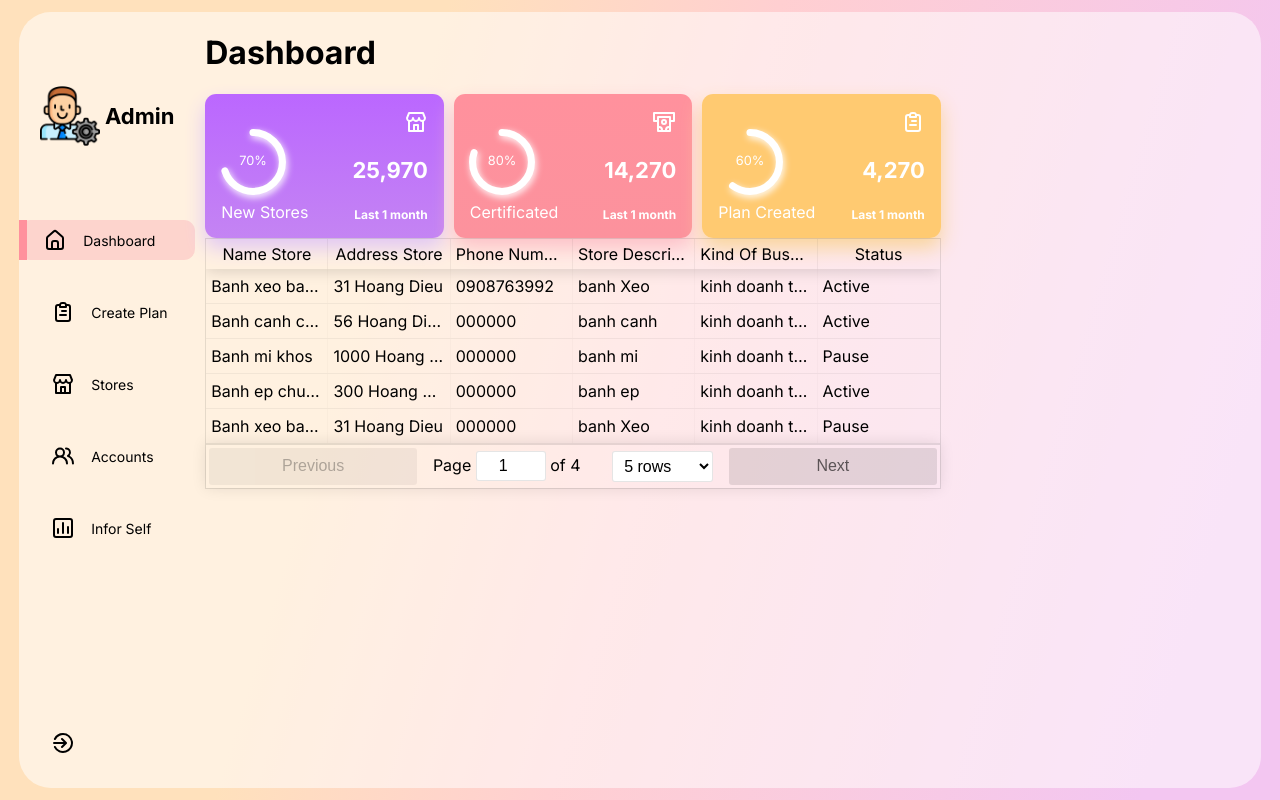
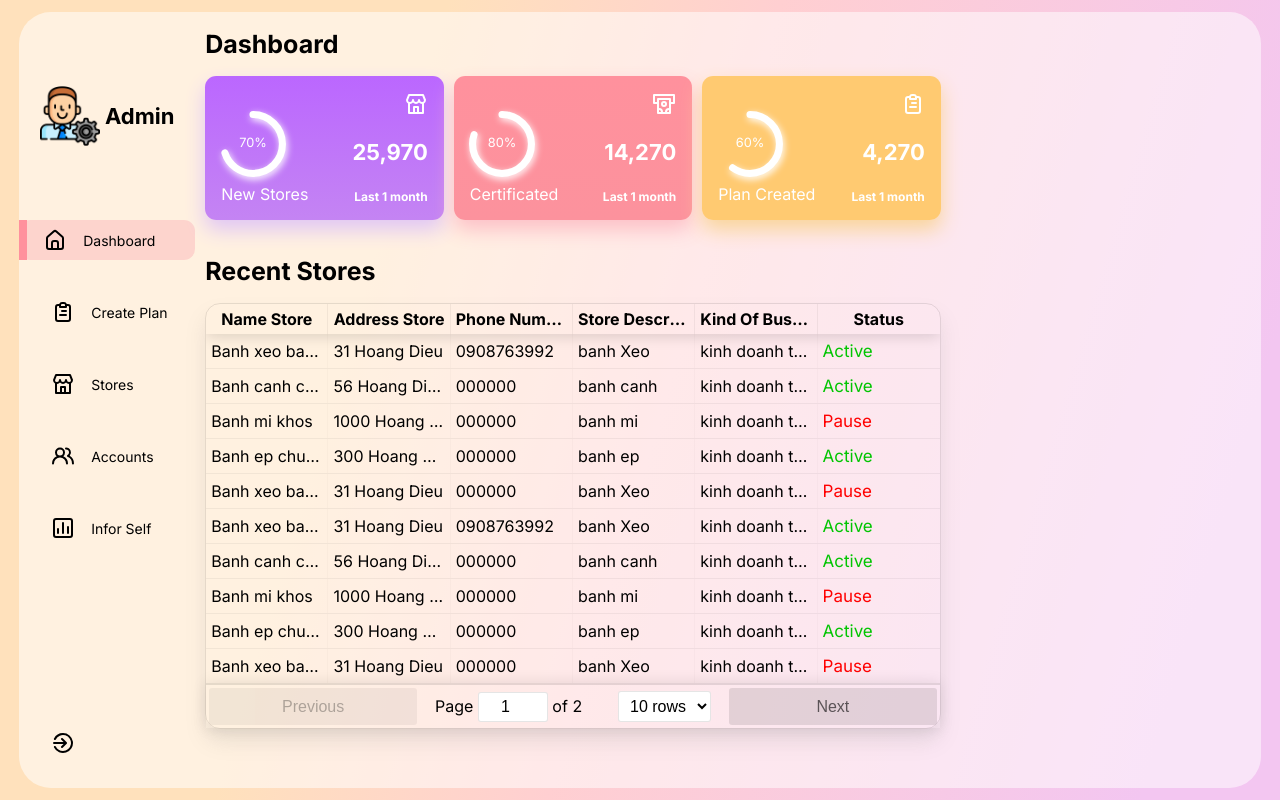
Before and after one commit to leminhduy1912/PBLfinal, a React (Create React App) app: page / in a window 1280 px wide. Shown: the top 800 px of the page. Built offline with nearby package versions, Linux system fonts and the light colour scheme.

Commit message:
adminDashboard

```diff
--- a/src/App.css
+++ b/src/App.css
@@ -9,6 +9,81 @@
   --boxShadow: 0px 19px 60px rgb(0 0 0 / 8%);
   --smboxShadow: -79px 51px 60px rgba(0, 0, 0, 0.08);
   --activeItem: #f799a354;
+}
+:root {
+  --yellow: linear-gradient(180deg, #F8D49A -146.42%, #FAD79D -46.42%);
+  --orange: #fca61f;
+  --black: #242d49;
+  --gray: #788097;
+  --purple: linear-gradient(180deg, #BB67FF 0%, #C484F3 100%);
+  --pink: #FF919D;
+  --glass: rgba(255, 255, 255, 0.54);
+  --boxShadow: 0px 19px 60px rgb(0 0 0 / 8%);
+  --smboxShadow: -79px 51px 60px rgba(0, 0, 0, 0.08);
+  --activeItem: #f799a354;
+}
+
+.Sidebar{
+  display: flex;
+  flex-direction: column;
+  position: relative;
+  padding-top: 4rem;
+  transition: all ;
+
+}
+
+.logo{
+  display: flex;
+  height: 5rem;
+
+  font-weight: bold;
+  font-size: 22px;
+  justify-content: center;
+  align-items: center;
+}
+.logo>img{
+  width: 60px;
+  height: 60px;
+}
+.logo>span {
+  padding-left: 5px;
+}
+
+.menu{
+  margin-top: 4rem;
+  display: flex;
+  flex-direction: column;
+  gap: 2rem;
+}
+.menuItem{
+  display: flex;
+  align-items: center;
+  gap: 1rem;
+  position: relative;
+  height: 2.5rem;
+  margin-left: 2rem;
+  font-size: 14px;
+  transition: all 300ms ease;
+  border-radius: 0.7rem;
+}
+.menuItem:hover{
+  cursor: pointer;
+}
+.active{
+  background-color: var(--activeItem) ;
+  margin-left: 0;
+}
+.active::before{
+  content: '';
+  width: 8px;
+  height: 100%;
+  background-color: var(--pink);
+}
+
+.menu .menuItem:last-child{
+  position: absolute;
+  bottom: 2.3rem;
+  width: 100%;
 }
 
 
@@ -23,7 +98,7 @@
   display: flex;
   justify-content: center;
   align-items: center;
-  height: 100vh;
+  min-height: 100vh;
 }
 
 .AppGlass{
--- a/src/App.js
+++ b/src/App.js
@@ -1,15 +1,27 @@
 
 import './App.css';
 import MainDash from './components/Sidebar/Maindash/MainDash';
+import Sidebar from './components/Sidebar/Sidebar';
+import { useState } from 'react'
+import {UilSignOutAlt} from "@iconscout/react-unicons"
+import React from 'react'
+const Login=()=>{
+    return(
+        <div>Login</div>
+    )
 
-import Sidebar from './components/Sidebar/Sidebar';
+}
+
+
+
 function App() {
+    const [admin,setAdmin] = useState(false);
+// setRole("Admin")
  return (
   <div className='App'>
    <div className='AppGlass'>
-
-  <Sidebar />
-  <MainDash/>
+    <Sidebar />
+    {admin||<MainDash />}
    </div>
   </div>
  )
--- a/src/components/Sidebar/Cards/Cards.css
+++ b/src/components/Sidebar/Cards/Cards.css
@@ -1,6 +1,7 @@
 .Cards{
     display: flex;
-    gap:10px
+    gap:10px;
+    margin-bottom: 20px;
 }
 .parentContainer{
     width: 100%;
--- a/src/components/Sidebar/Maindash/MainDash.css
+++ b/src/components/Sidebar/Maindash/MainDash.css
@@ -4,3 +4,6 @@
     flex-direction: column;
     justify-content: flex-start;
 }
+h1{
+    font-size: 24px;
+}
--- a/src/components/Sidebar/Sidebar.css
+++ b/src/components/Sidebar/Sidebar.css
@@ -6,7 +6,7 @@
     --purple: linear-gradient(180deg, #BB67FF 0%, #C484F3 100%);
     --pink: #FF919D;
     --glass: rgba(255, 255, 255, 0.54);
-    --boxShadow: 0px 19px 60px rgb(0 0 0 / 8%);
+    --boxShadow: 0px 19px 60px rgb(0 0 0 8%);
     --smboxShadow: -79px 51px 60px rgba(0, 0, 0, 0.08);
     --activeItem: #f799a354;
   }
--- a/src/components/Table/Table.css
+++ b/src/components/Table/Table.css
@@ -1,6 +1,28 @@
+/* .rt-tr-group{
+  text-align: center;
+} */
+/* .rt-td:nth-child(6){
+  color: rgb(102, 247, 102);
+  text-align: center;
+} */
+
+.Active:nth-child(6){
+  color: rgb(2, 197, 2);
+  font-size: 17px;
+}
+.Pause:nth-child(6){
+  color: red;
+  font-size: 17px;
+}
 .ReactTable{
-    margin-top: 10px;
+  box-shadow: 0px 13px 20px 0px #80808029;
+  border-radius: 15px;
+  /* border: 0.1px solid black; */
+  /* background-color: #f1f1f1; */
 }
-.Table{
-    margin-top: 10px;
+h1{
+  font-size: 25px;
 }
+.rt-th{
+ font-weight: bold;
+}
--- a/src/components/Table/Table.jsx
+++ b/src/components/Table/Table.jsx
@@ -2,10 +2,10 @@ import React from "react";
 import { recentStores } from "../../Data/Data";
 import ReactTable from 'react-table'
 import "react-table/react-table.css"
+import "./Table.css"
+
 const Table= ()=>{
-const customTrGroupComponent= ()=>{
 
-}
 const columns=[
             {
                 Header:'Name Store',
@@ -32,13 +32,41 @@ const columns=[
                 accessor:'action',
             }
         ]
+        // const getTdProps = (state, columnIndex) => {
+        //   return {
 
+        //     // className: 'my-custom-class',
+        //   };
+        // };
+        const getTdProps = (state, rowInfo, column) => {
+          {console.log(rowInfo.index)}
+          return {
+
+            className: (rowInfo.original.action === 'Active') ? 'Active' : 'Pause',
+            style: {
+              // fontWeight:(rowInfo.index===0) ?'bold':'normal'
+              // background: rowInfo.index % 2 === 0 ? 'red' : 'blue', // set alternate row background color
+              // color: rowInfo.row.age > 30 ? 'red' : 'inherit', // set red font color for cells where age > 30
+
+            },
+          };
+        };
+        const pageSizeOptions = [5, 10];
   return (
+   <div>
+    <h1
+
+    >
+      Recent Stores</h1>
     <ReactTable
+
+     getTdProps={getTdProps}
       columns={columns}
       data={recentStores}
-       defaultPageSize={5}
+       defaultPageSize={10}
+       pageSizeOptions={pageSizeOptions}
     />
+    </div>
   );
 
 }
```
